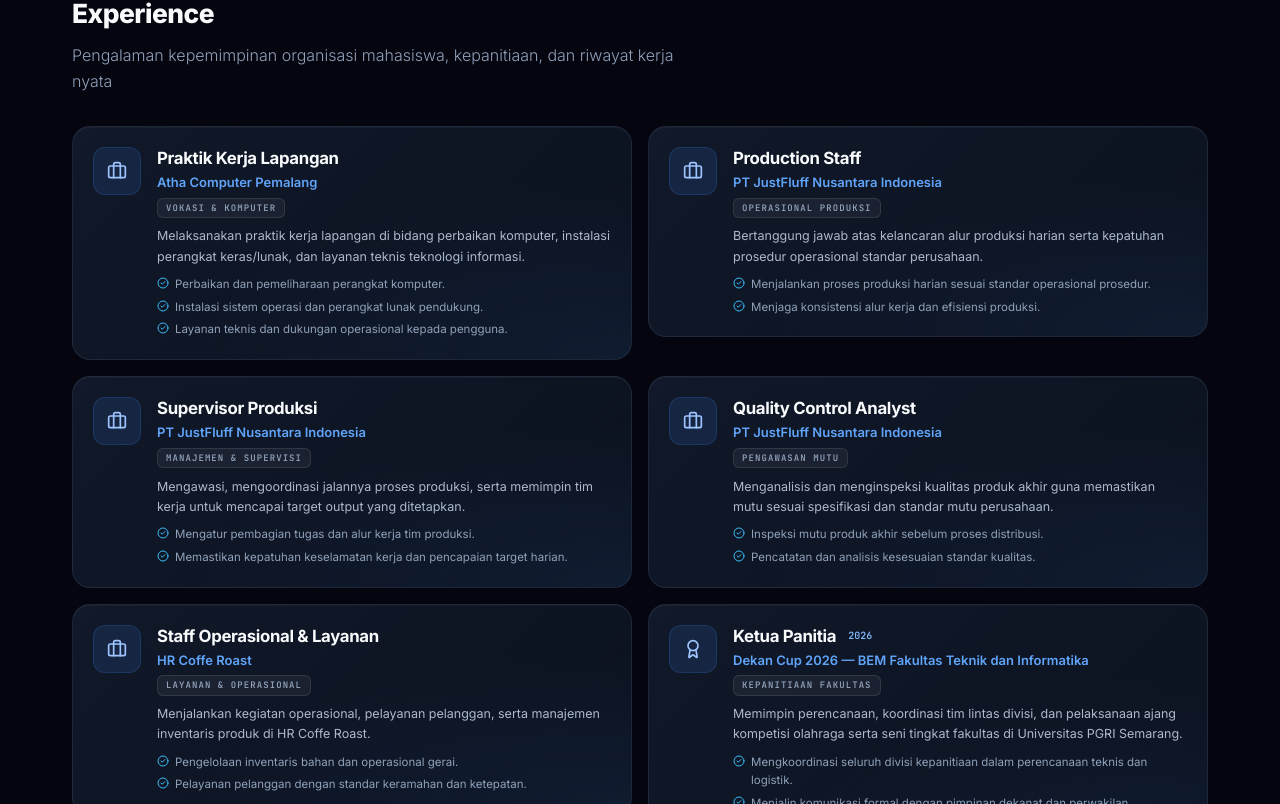
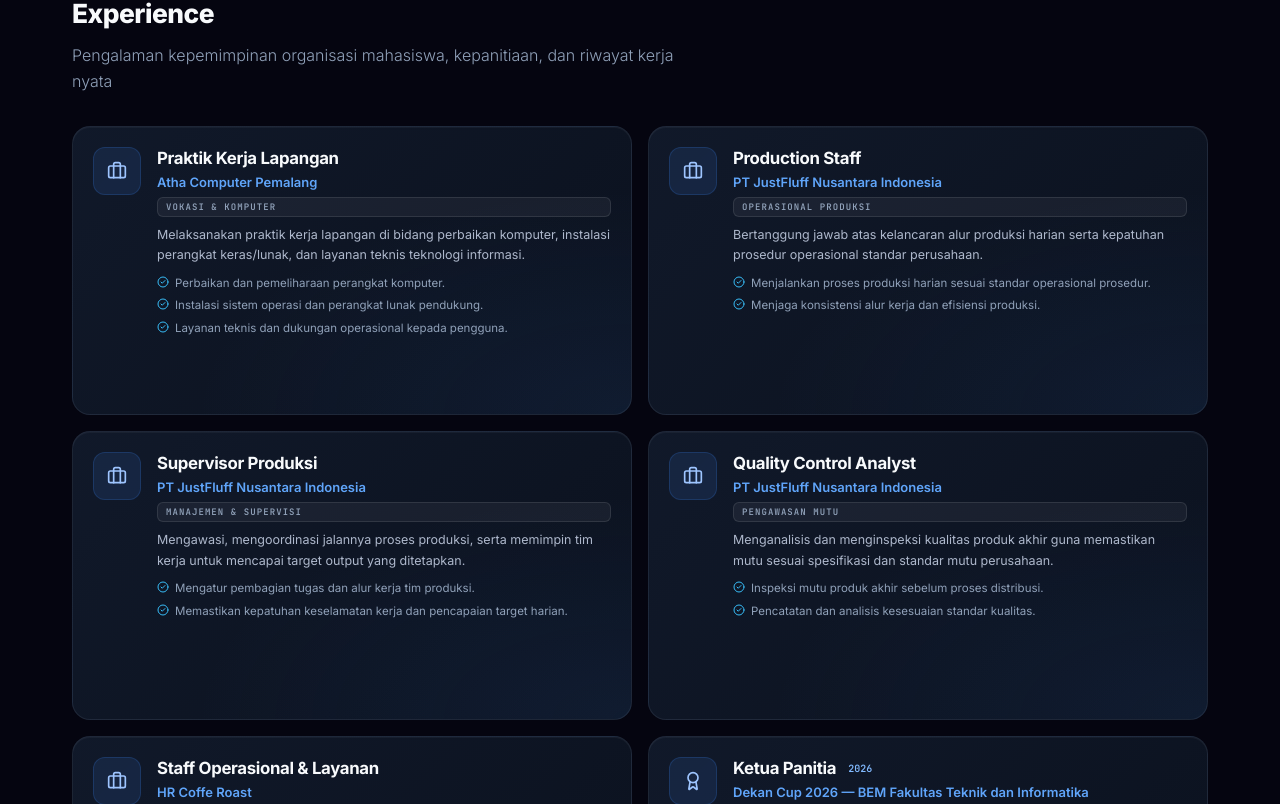
Before and after one commit to IlhamRizki09/portfolio, a React (Vite) app: page / in a window 1280 px wide. Shown: the part 3816-4620 px from the top of the page. Built offline with nearby package versions, Linux system fonts and the light colour scheme.

Commit message:
fix: align experience cards in grid

```diff
--- a/src/sections/Experience.tsx
+++ b/src/sections/Experience.tsx
@@ -59,7 +59,7 @@ export default function Experience({ isDark }: ExperienceProps) {
           align="left"
         />
 
-        <div className="grid items-start gap-4 md:grid-cols-2">
+        <div className="grid items-stretch gap-4 md:auto-rows-fr md:grid-cols-2">
           {experiences.map((exp, index) => {
             const Icon =
               exp.roleType === 'committee'
@@ -75,7 +75,7 @@ export default function Experience({ isDark }: ExperienceProps) {
                 whileInView={{ opacity: 1, y: 0 }}
                 viewport={{ once: true, margin: '-40px' }}
                 transition={{ duration: 0.4, delay: (index % 2) * 0.06 }}
-                className="glass-card flex gap-4 p-4 sm:p-5"
+                className="glass-card flex h-full min-w-0 gap-4 p-4 sm:p-5"
               >
                 <span
                   className={`flex h-12 w-12 flex-shrink-0 items-center justify-center rounded-xl border ${
@@ -87,7 +87,7 @@ export default function Experience({ isDark }: ExperienceProps) {
                   <Icon className="h-5 w-5" />
                 </span>
 
-                <div className="min-w-0">
+                <div className="flex min-w-0 flex-1 flex-col">
                   <div className="flex flex-wrap items-center gap-x-3 gap-y-1">
                     <h3
                       className={`text-[0.98rem] font-bold leading-snug sm:text-[1.05rem] ${
```
